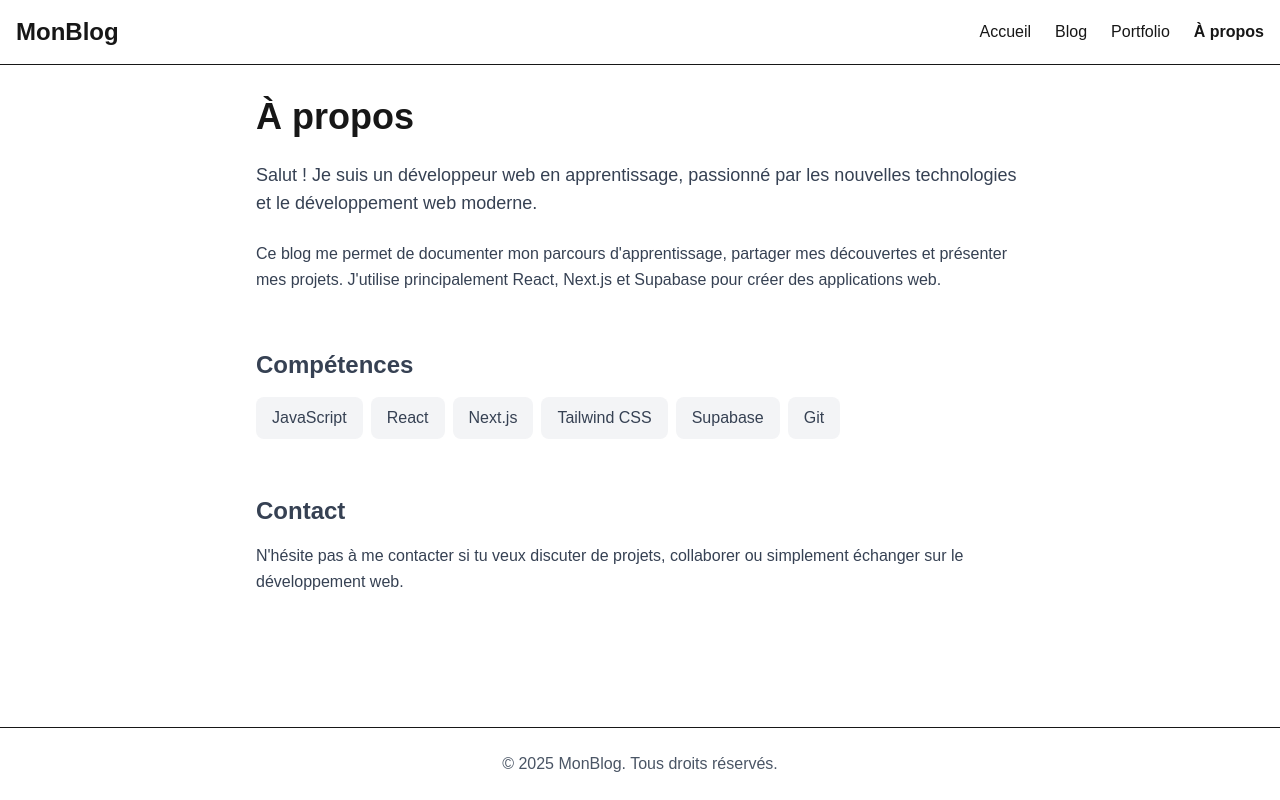
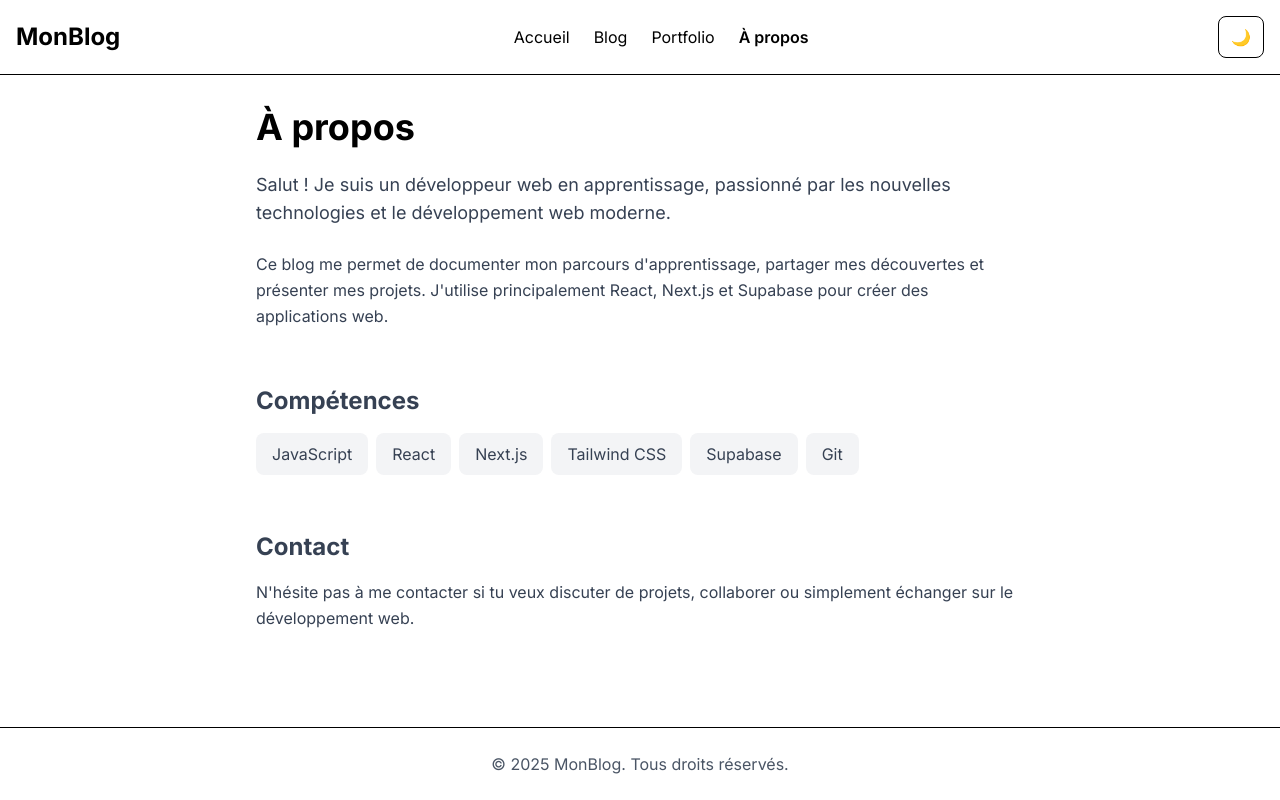
Before and after one commit to Skollan/my-blog-portfolio, a Next.js app: page /about in a window 1280 px wide. Built offline with nearby package versions, Linux system fonts and the light colour scheme.

Commit message:
Dark mode ajouté et non fonctionnel, il faut ajourter des class dark:____

```diff
--- /dev/null
+++ b/app/blog/loading.js
@@ -0,0 +1,12 @@
+export default function BlogLoading() {
+  return (
+    <div className="space-y-6">
+      {[1, 2, 3].map((i) => (
+        <div key={i} className="border rounded-2xl p-5 animate-pulse">
+          <div className="h-6 bg-gray-200 dark:bg-gray-700 rounded w-3/4 mb-4"></div>
+          <div className="h-4 bg-gray-200 dark:bg-gray-700 rounded w-1/2"></div>
+        </div>
+      ))}
+    </div>
+  )
+}
--- /dev/null
+++ b/app/error.js
@@ -0,0 +1,16 @@
+"use client"
+
+export default function Error({ error, reset }) {
+  return (
+    <div className="text-center py-20">
+      <h2 className="text-2xl font-bold mb-4">Une erreur est survenue</h2>
+      <p className="text-gray-600 mb-6">{error.message}</p>
+      <button
+        onClick={reset}
+        className="px-6 py-2 bg-black text-white rounded-lg hover:bg-gray-800 dark:bg-white dark:text-black"
+      >
+        Réessayer
+      </button>
+    </div>
+  )
+}
--- a/app/globals.css
+++ b/app/globals.css
@@ -1,32 +1,27 @@
 @import "tailwindcss";
 
-:root {
-  --background: #ffffff;
-  --foreground: #171717;
+@theme {
+  --color-primary: oklch(0.6 0.2 250);
+  --color-secondary: oklch(0.55 0.25 290);
 }
 
-@theme inline {
-  --color-background: var(--background);
-  --color-foreground: var(--foreground);
-  --font-sans: var(--font-geist-sans);
-  --font-mono: var(--font-geist-mono);
-}
-
-@media (prefers-color-scheme: dark) {
-  :root {
-    --background: #0a0a0a;
-    --foreground: #ededed;
+@layer base {
+  * {
+    transition: color 0.2s, background-color 0.2s;
   }
 }
 
-body {
-  background: var(--background);
-  color: var(--foreground);
-  font-family: Arial, Helvetica, sans-serif;
+.animate-fade-in {
+  animation: fadeIn 0.5s ease-in;
 }
-@layer base {
-  :root {
-    --primary: 220 90% 56%;
-    --secondary: 280 60% 50%;
+
+@keyframes fadeIn {
+  from {
+    opacity: 0;
+    transform: translateY(10px);
+  }
+  to {
+    opacity: 1;
+    transform: translateY(0);
   }
 }
--- a/app/layout.js
+++ b/app/layout.js
@@ -1,38 +1,28 @@
-import { Geist, Geist_Mono, Outfit } from "next/font/google";
-import "./globals.css";
+import { Inter } from 'next/font/google'
+import './globals.css'
 import Header from '@/components/layout/Header'
 import Footer from '@/components/layout/Footer'
+import { ThemeProvider } from '@/components/ThemeProvider'
 
-const geistSans = Geist({
-  variable: "--font-geist-sans",
-  subsets: ["latin"],
-});
-
-const geistMono = Geist_Mono({
-  variable: "--font-geist-mono",
-  subsets: ["latin"],
-});
-
-const outfit = Outfit({
-  variable: "--font-outfit",
-  subsets: ["latin"],
-})
+const inter = Inter({ subsets: ['latin'] })
 
 export const metadata = {
-  title: "Mon portfolio",
-  description: "Blog personnel et portfolio de projets",
-};
+  title: 'Mon Blog Portfolio',
+  description: 'Blog personnel et portfolio de projets',
+}
 
 export default function RootLayout({ children }) {
   return (
-    <html lang="fr">
-      <body className={'${outfit.className} flex flex-col min-h-screen'}>
-        <Header />
-        <main className="flex-grow container mx-auto px-4 py-8">
-          {children}
-        </main>
-        <Footer />
+    <html lang="fr" suppressHydrationWarning>
+      <body className={`${inter.className} flex flex-col min-h-screen bg-white dark:bg-gray-900 text-black dark:text-white`}>
+        <ThemeProvider>
+          <Header />
+          <main className="flex-grow container mx-auto px-4 py-8">
+            {children}
+          </main>
+          <Footer />
+        </ThemeProvider>
       </body>
     </html>
-  );
+  )
 }
--- /dev/null
+++ b/app/loading.js
@@ -0,0 +1,7 @@
+export default function Loading() {
+  return (
+    <div className="flex items-center justify-center min-h-[50vh]">
+      <div className="animate-spin rounded-full h-12 w-12 border-b-2 border-black dark:border-white"></div>
+    </div>
+  )
+}
--- /dev/null
+++ b/app/not-found.js
@@ -0,0 +1,16 @@
+import Link from "next/link"
+
+export default function NotFound() {
+  return (
+    <div className="text-center py-20">
+      <h1 className="text-6xl font-bold mb-4">404</h1>
+      <p className="text-xl text-gray-600 mb-8">Page introuvable</p>
+      <Link
+        href="/"
+        className="inline-block px-6 py-3 bg-black text-white rounded-lg hover:bg-gray-800 dark:bg-white dark:text-black"
+      >
+        Retour à l'accueil
+      </Link>
+    </div>
+  )
+}
--- /dev/null
+++ b/components/ThemeProvider.jsx
@@ -0,0 +1,11 @@
+"use client"
+
+import { ThemeProvider as NextThemesProvider } from "next-themes"
+
+export function ThemeProvider({ children }) {
+  return (
+    <NextThemesProvider attribute="class" defaultTheme="light">
+      {children}
+    </NextThemesProvider>
+  )
+}
--- /dev/null
+++ b/components/ThemeToggle.jsx
@@ -0,0 +1,25 @@
+"use client"
+
+import { useTheme } from "next-themes"
+import { useEffect, useState } from "react"
+
+export default function ThemeToggle() {
+  const [mounted, setMounted] = useState(false)
+  const { theme, setTheme } = useTheme()
+
+  useEffect(() => {
+    setMounted(true)
+  }, [])
+
+  if (!mounted) return null
+
+  return (
+    <button
+      onClick={() => setTheme(theme === "dark" ? "light" : "dark")}
+      className="px-3 py-2 rounded-lg border hover:bg-gray-100 dark:hover:bg-gray-800"
+      aria-label="Toggle theme"
+    >
+      {theme === "dark" ? "🌞" : "🌙"}
+    </button>
+  )
+}
--- a/components/layout/Header.jsx
+++ b/components/layout/Header.jsx
@@ -1,18 +1,19 @@
-"use client"
+"use client";
 
-import Link from "next/link"
-import { usePathname } from "next/navigation"
+import Link from "next/link";
+import { usePathname } from "next/navigation";
+import ThemeToggle from "../ThemeToggle";
 
 export default function Header() {
-  const pathname = usePathname()
+  const pathname = usePathname();
 
   const isActive = (path) => {
-    if (path === "/") return pathname === "/"
-    return pathname.startsWith(path)
-  }
+    if (path === "/") return pathname === "/";
+    return pathname.startsWith(path);
+  };
 
   return (
-    <header className="border-b">
+    <header className="border-b dark:border-gray-700 dark:bg-gray-900 dark:text-white">
       <nav className="container mx-auto px-4 py-4 flex justify-between items-center">
         <Link href="/" className="text-2xl font-bold">
           MonBlog
@@ -21,7 +22,9 @@ export default function Header() {
           <li>
             <Link
               href="/"
-              className={`hover:text-gray-600 hover:underline ${isActive("/") ? "font-semibold" : ""}`}
+              className={`hover:text-gray-600 hover:underline ${
+                isActive("/") ? "font-semibold" : ""
+              }`}
             >
               Accueil
             </Link>
@@ -29,7 +32,9 @@ export default function Header() {
           <li>
             <Link
               href="/blog"
-              className={`hover:text-gray-600 hover:underline ${isActive("/blog") ? "font-semibold" : ""}`}
+              className={`hover:text-gray-600 hover:underline ${
+                isActive("/blog") ? "font-semibold" : ""
+              }`}
             >
               Blog
             </Link>
@@ -37,7 +42,9 @@ export default function Header() {
           <li>
             <Link
               href="/portfolio"
-              className={`hover:text-gray-600 hover:underline ${isActive("/portfolio") ? "font-semibold" : ""}`}
+              className={`hover:text-gray-600 hover:underline ${
+                isActive("/portfolio") ? "font-semibold" : ""
+              }`}
             >
               Portfolio
             </Link>
@@ -45,13 +52,20 @@ export default function Header() {
           <li>
             <Link
               href="/about"
-              className={`hover:text-gray-600 hover:underline ${isActive("/about") ? "font-semibold" : ""}`}
+              className={`hover:text-gray-600 hover:underline ${
+                isActive("/about") ? "font-semibold" : ""
+              }`}
             >
               À propos
             </Link>
           </li>
         </ul>
+
+        <div className="flex items-center gap-4">
+          <ul className="flex gap-6">{/* ... liens existants ... */}</ul>
+          <ThemeToggle />
+        </div>
       </nav>
     </header>
-  )
+  );
 }
--- a/package.json
+++ b/package.json
@@ -15,6 +15,7 @@
     "dotenv": "^17.2.3",
     "marked": "^16.3.0",
     "next": "15.5.4",
+    "next-themes": "^0.4.6",
     "react": "19.1.0",
     "react-dom": "19.1.0",
     "react-markdown": "^10.1.0"
```
Also changed, not shown: 1 other file (tests, documents, lock files or other folders).
